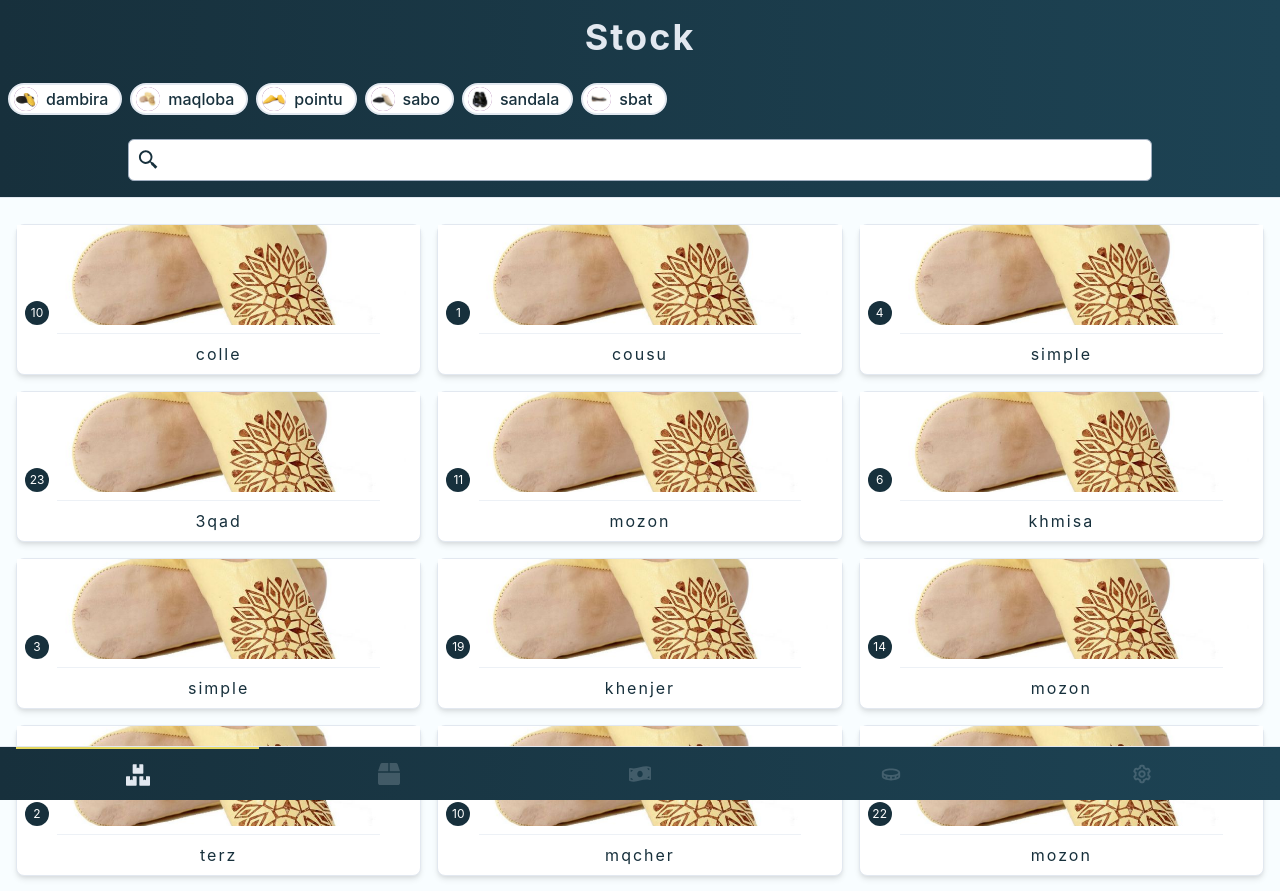
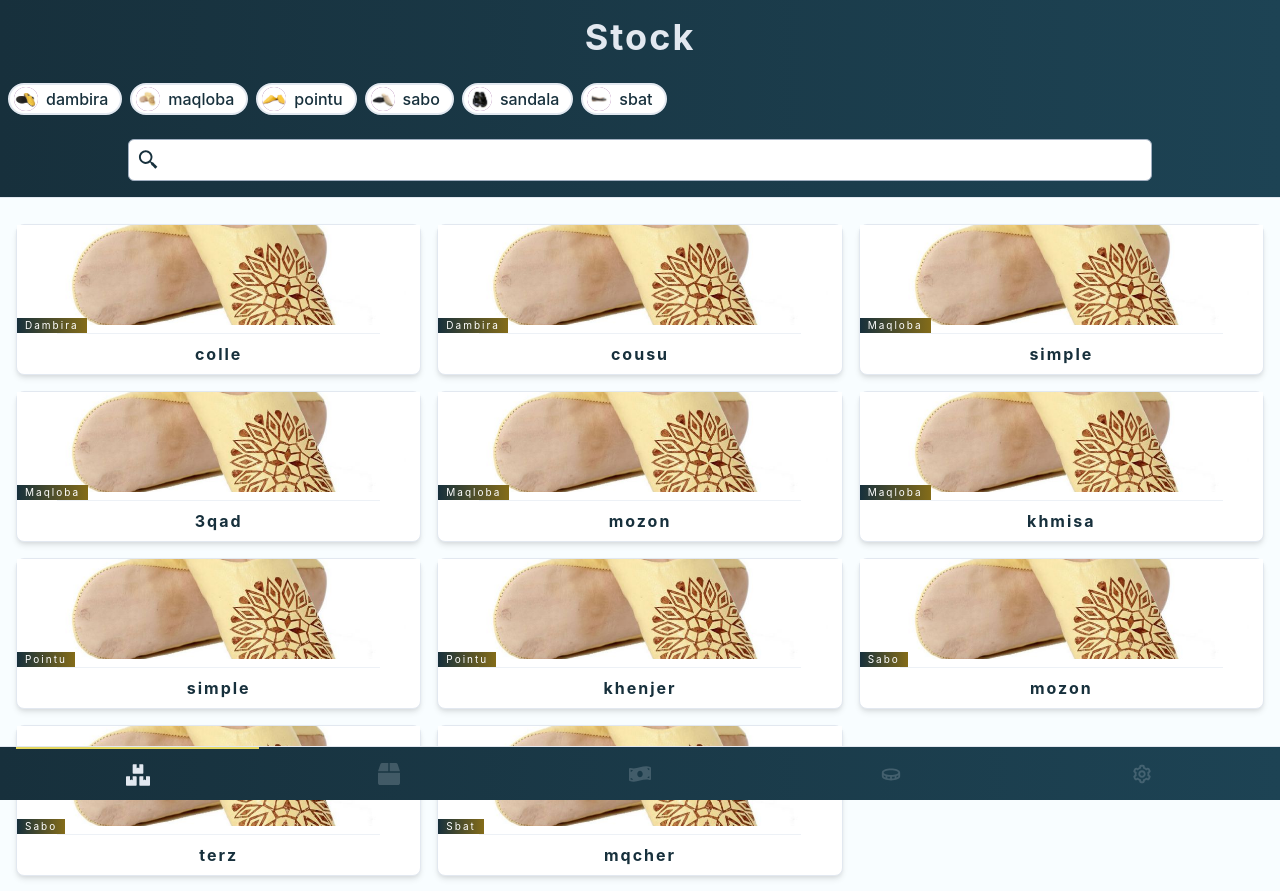
Before and after one commit to abdelkee/tahar-babouche, a Next.js app: page / in a window 1280 px wide. Shown: the top 891 px of the page. Built offline with nearby package versions, Linux system fonts and the light colour scheme.

Commit message:
category filter tags

```diff
--- a/components/Stock/Body.js
+++ b/components/Stock/Body.js
@@ -1,4 +1,5 @@
-import { SimpleGrid, VStack } from "@chakra-ui/react";
+import { SimpleGrid } from "@chakra-ui/react";
+import { useSelector } from "react-redux";
 import Card from "./Card";
 
 const products = [
@@ -6,94 +7,99 @@ const products = [
       _id: '1',
       name: 'colle',
       category: 'dambira',
+      tag: 'Dambira',
       quantity: '10',
     },
     {
       _id: '2',
       name: 'cousu',
       category: 'dambira',
+      tag: 'Dambira',
       quantity: '1',
     },
     {
       _id: '3',
       name: 'simple',
       category: 'maqloba',
+      tag: 'Maqloba',
       quantity: '4',
     },
     {
       _id: '4',
       name: '3qad',
       category: 'maqloba',
+      tag: 'Maqloba',
       quantity: '23',
     },
     {
       _id: '5',
       name: 'mozon',
       category: 'maqloba',
+      tag: 'Maqloba',
       quantity: '11',
     },
     {
       _id: '6',
       name: 'khmisa',
       category: 'maqloba',
+      tag: 'Maqloba',
       quantity: '6',
     },
     {
       _id: '7',
       name: 'simple',
       category: 'pointu',
+      tag: 'Pointu',
       quantity: '3',
     },
     {
       _id: '8',
       name: 'khenjer',
       category: 'pointu',
+      tag: 'Pointu',
       quantity: '19',
     },
     {
       _id: '10',
       name: 'mozon',
       category: 'sabo',
+      tag: 'Sabo',
       quantity: '14',
     },
     {
       _id: '11',
       name: 'terz',
       category: 'sabo',
+      tag: 'Sabo',
       quantity: '2',
     },
     {
       _id: '12',
       name: 'mqcher',
       category: 'sbat',
+      tag: 'Sbat',
       quantity: '10',
-    },
-    {
-      _id: '10',
-      name: 'mozon',
-      category: 'sabo',
-      quantity: '22',
-    },
-    {
-      _id: '11',
-      name: 'terz',
-      category: 'sabo',
-      quantity: '28',
-    },
-    {
-      _id: '12',
-      name: 'mqcher',
-      category: 'sbat',
-      quantity: '13',
     }
   ]
 
 export default function Body() {
+  const { categorySelected } = useSelector(state => state.stockSlice)
+
   return (
     <SimpleGrid columns={3} spacing={4} w={'full'} pb={14} px={4} pt={52}>
-        {products.map(product => (
-          <Card key={product._id} product={product} />
-        ))}
+        {
+          categorySelected !== ''
+          ?
+          products && products.filter(prod => {
+              return prod.category === categorySelected
+          }).map(product => (
+            <Card key={product._id} product={product} />
+          ))
+          :
+          products && products.map(product => (
+            <Card key={product._id} product={product} />
+          ))
+        }
     </SimpleGrid>
   )
 }
--- a/components/Stock/Card.js
+++ b/components/Stock/Card.js
@@ -1,4 +1,4 @@
-import { Center, Divider, Text, VStack } from '@chakra-ui/react'
+import { Center, Divider, HStack, Text, VStack } from '@chakra-ui/react'
 import { myTheme } from '../../utils/theme'
 import ImageBox from './ImageBox'
 
@@ -11,11 +11,12 @@ export default function Card({product}) {
         borderColor={myTheme.colors.shade}
         borderRadius={'lg'}
         shadow={'md'}
-        pb={2}>
+        pb={2}
+        >
 
             <ImageBox product={product} />
             <Center width={'80%'}><Divider orientation='horizontal' /></Center>
-            <Text color={myTheme.colors.secondary} letterSpacing={2}>{product.name}</Text>
+            <Text fontWeight={'bold'} color={myTheme.colors.secondary} letterSpacing={2}>{product.name}</Text>
 
     </VStack>
   )
--- a/components/Stock/CategoryTag.js
+++ b/components/Stock/CategoryTag.js
@@ -1,23 +1,39 @@
-import { Avatar, Box, Tag, Text } from '@chakra-ui/react'
+import { Avatar, Box, Center, Tag, Text } from '@chakra-ui/react'
+import { useDispatch, useSelector } from 'react-redux';
+import { BiCheckCircle } from 'react-icons/bi';
+
 import { myTheme } from '../../utils/theme'
+import { setCategorySelected } from '../../redux/reducers/stockReducer';
 
 export default function CategoryTag({name, src}) {
+  const dispatch = useDispatch();
+  const { categorySelected } = useSelector(state => state.stockSlice);
+
+  const handleClick = () => {
+    if(categorySelected === name) {
+      dispatch(setCategorySelected(''));
+    } else {
+      dispatch(setCategorySelected(name));
+    }
+  }
   return (
-    <Box as='button'>
+    <Box as='button' onClick={handleClick}>
       <Tag
           size='lg'
-          bg={'white'}
+          bg={categorySelected === name ? myTheme.colors.primary : 'white'}
           border={'2px'}
-          borderColor={myTheme.colors.shade}
+          borderColor={categorySelected === name ? myTheme.colors.secondary : myTheme.colors.shade}
           borderRadius='full'
           color={myTheme.colors.secondary}>
 
+            {categorySelected === name ?
+            <Center ml={-2} mr={2} ><BiCheckCircle size={'24px'} /></Center> :
             <Avatar
                 src={src}
                 size='xs'
                 name='Segun Adebayo'
                 ml={-2}
-                mr={2} />
+                mr={2} />}
             <Text>{name}</Text>
       </Tag>
     </Box>
--- a/components/Stock/ImageBox.js
+++ b/components/Stock/ImageBox.js
@@ -1,4 +1,4 @@
-import { Box, Circle, Image } from "@chakra-ui/react";
+import { Box, Image, Text } from "@chakra-ui/react";
 import { myTheme } from "../../utils/theme";
 
 export default function ImageBox({product}) {
@@ -10,14 +10,16 @@ export default function ImageBox({product}) {
             objectFit={'cover'}
             borderRadius={'lg'}/>
 
-        <Circle
-            bg={myTheme.colors.secondary}
-            size={6}
-            fontSize={'xs'}
-            color={'white'}
-            position={'absolute'}
-            bottom={0}
-            left={2}> {product.quantity} </Circle>
+        <Text
+          bgGradient={`linear(to-r, ${myTheme.colors.secondary}, ${myTheme.colors.accent1})`}
+          position={'absolute'}
+          bottom={-2}
+          left={0}
+          px={2}
+          fontSize={'10px'}
+          letterSpacing={2}
+          color={'white'}>{product.tag}</Text>
+
     </Box>
   )
 }
--- /dev/null
+++ b/redux/reducers/stockReducer.js
@@ -0,0 +1,17 @@
+import { createSlice } from "@reduxjs/toolkit";
+
+const stockSlice = createSlice({
+    name: "stockSlice",
+    initialState: {
+        categorySelected: "",
+    },
+
+    reducers: {
+        setCategorySelected: (state, action) => {
+            state.categorySelected = action.payload;
+        }
+    }
+})
+
+export const { setCategorySelected } = stockSlice.actions;
+export default stockSlice.reducer;
--- a/redux/store.js
+++ b/redux/store.js
@@ -1,8 +1,10 @@
 import { configureStore } from '@reduxjs/toolkit'
 import globalReducer from './reducers/globalReducer'
+import stockReducer from './reducers/stockReducer'
 
 export const store = configureStore({
   reducer: {
-    globalSlice: globalReducer
+    globalSlice: globalReducer,
+    stockSlice: stockReducer
   },
 })
```
